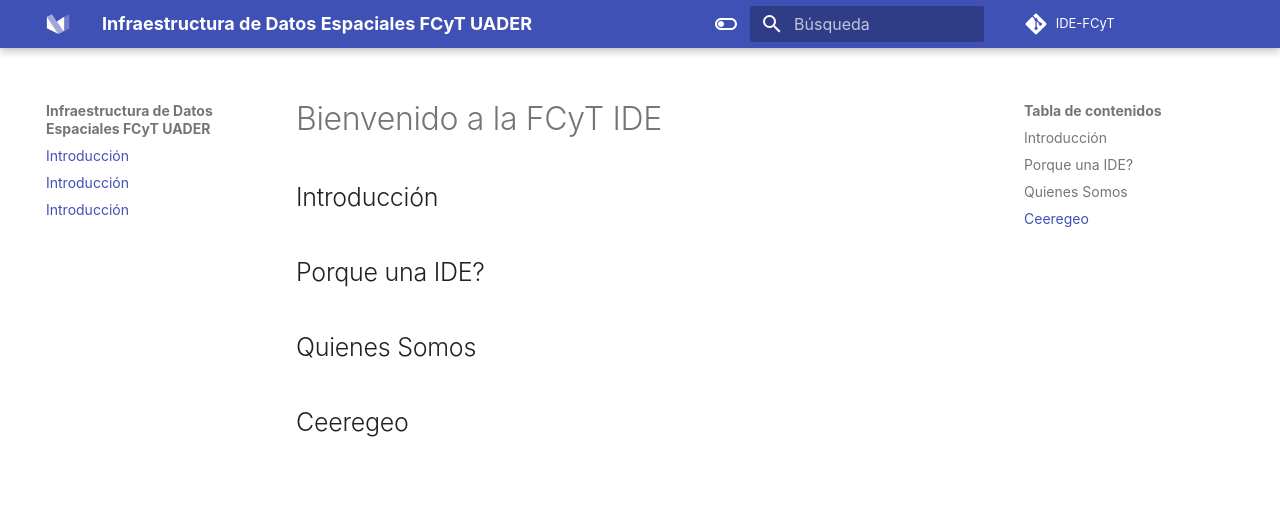
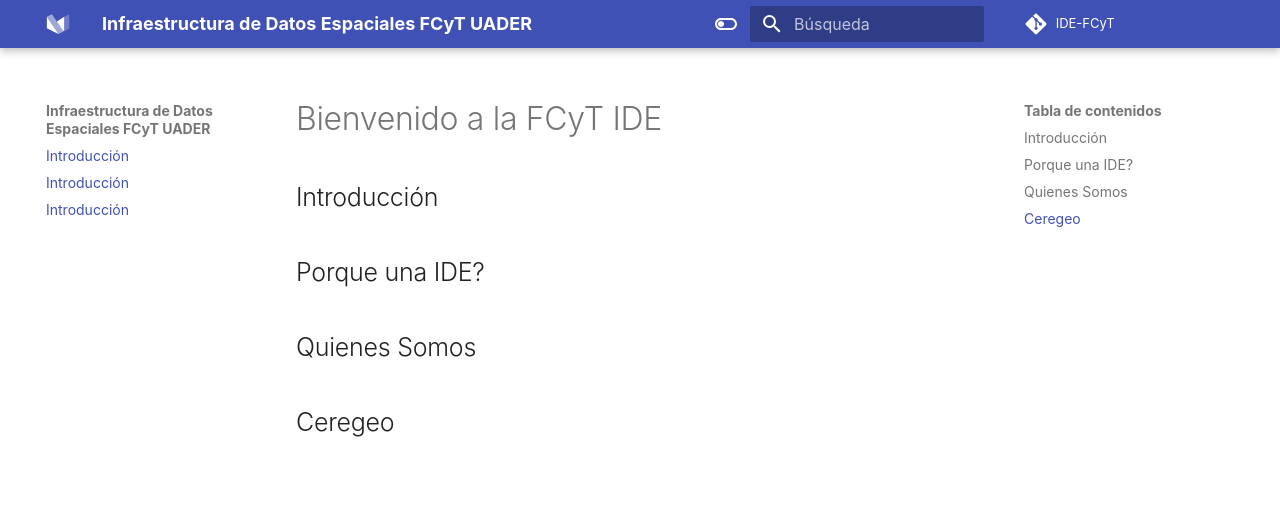
Before and after one commit to noelibaeza/IDE-FCyT, an MkDocs documentation site: the page built from docs/index.md, in a window 1280 px wide. Shown: the top 526 px of the page. Built offline with MkDocs 1.6.1 and Material for MkDocs 9.7.7, drawn with Linux system fonts in a browser that asks for light colours; some web fonts are replaced; comment, search, counter and statistics services are not loaded.

Commit message:
Update index.md

```diff
--- a/docs/index.md
+++ b/docs/index.md
@@ -9,4 +9,5 @@
 
 ## Quienes Somos
 
-## Ceeregeo
+
+## Ceregeo
```
